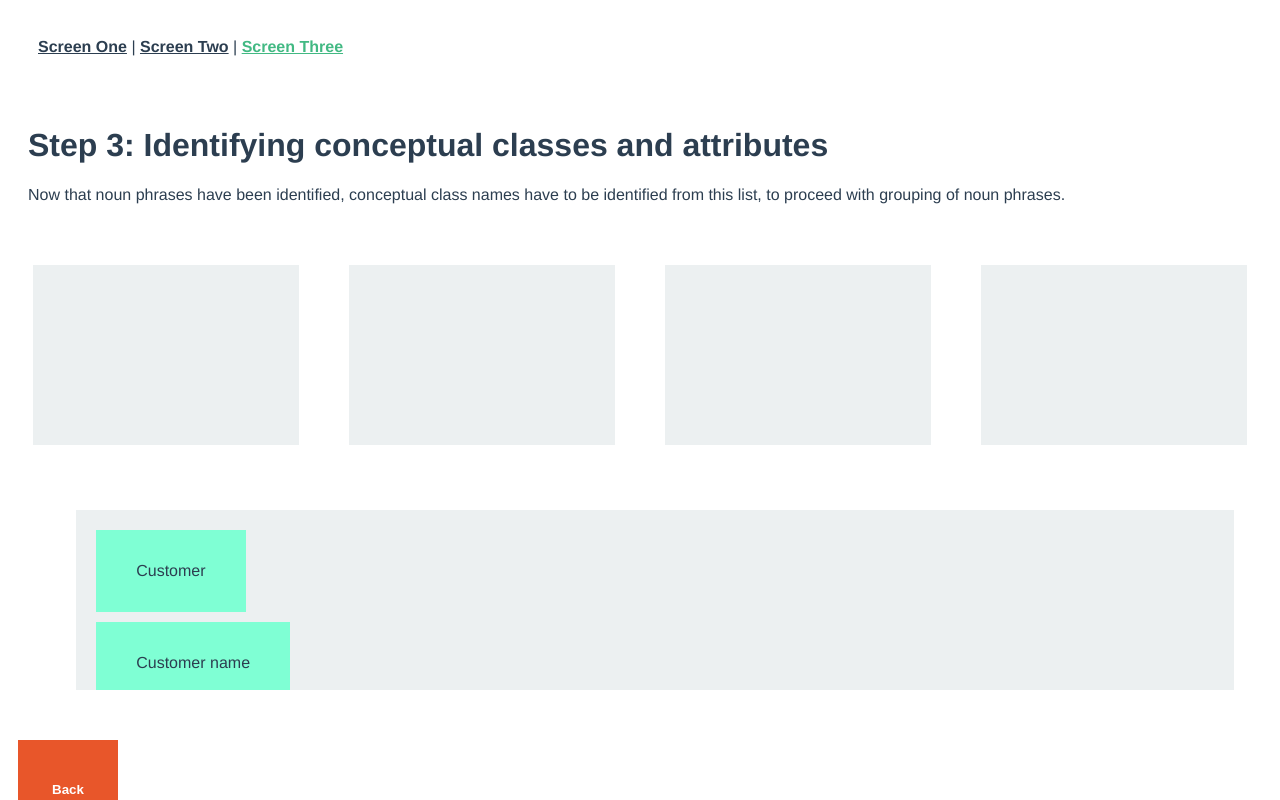
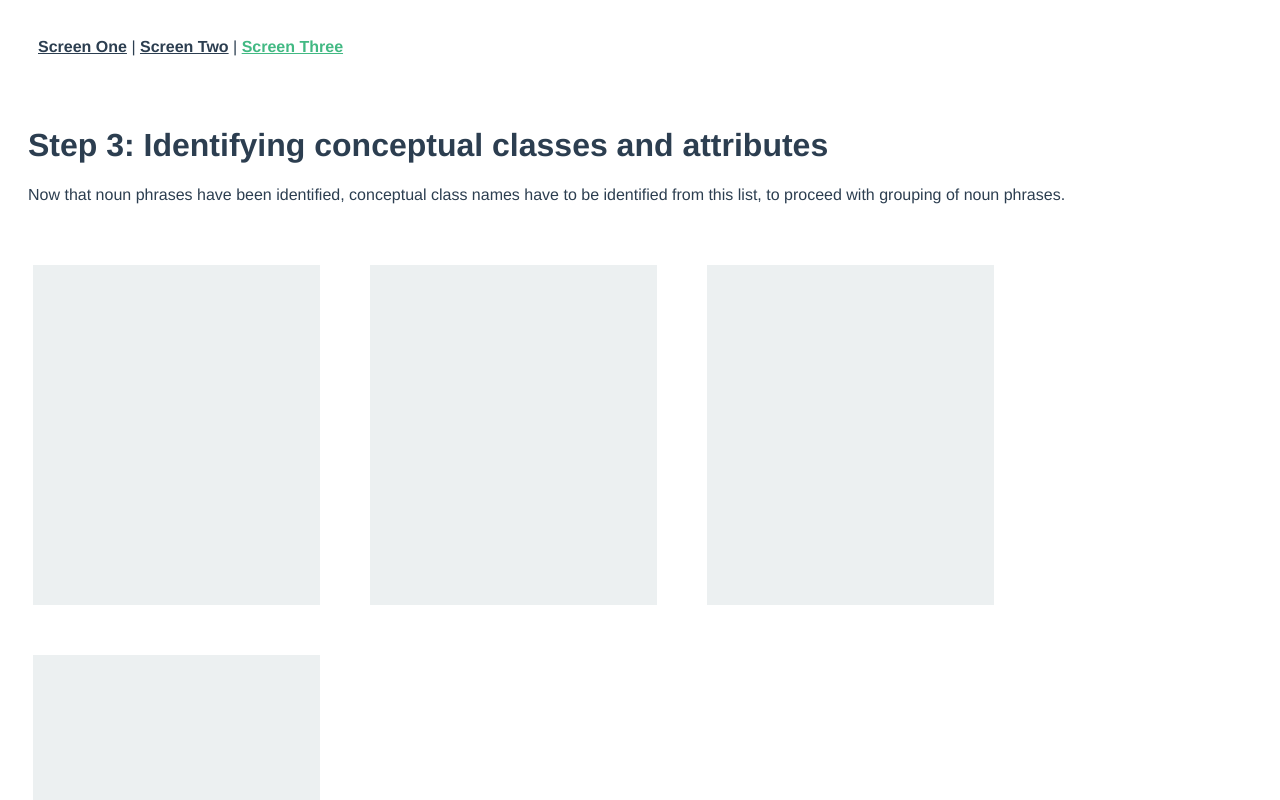
Before and after one commit to ritwik-m/VirtualLab-OOP, a Vue app in the folder exp-1/: page /screen-three in a window 1280 px wide. Shown: the top 800 px of the page. Built offline with nearby package versions, Linux system fonts and the light colour scheme.

Commit message:
fixed css - screen3

```diff
--- a/exp-1/src/views/ScreenThree.vue
+++ b/exp-1/src/views/ScreenThree.vue
@@ -50,25 +50,25 @@ export default {
       proceed with grouping of noun phrases.</p>
   </header>
   <div class="flex-horizontal">
-    <div class="drop-zone-horizontal" @drop="onDrop($event, 6)" @dragenter.prevent @dragover.prevent>
+    <div class="drop-zone" @drop="onDrop($event, 6)" @dragenter.prevent @dragover.prevent>
       <div v-for="item in getList(6)" :key="item.id" class="drag-el-horizontal" draggable="true"
         @dragstart="startDrag($event, item)">
         <p>{{ item.word }}</p>
       </div>
     </div>
-    <div class="drop-zone-horizontal" @drop="onDrop($event, 7)" @dragenter.prevent @dragover.prevent>
+    <div class="drop-zone" @drop="onDrop($event, 7)" @dragenter.prevent @dragover.prevent>
       <div v-for="item in getList(7)" :key="item.id" class="drag-el-horizontal" draggable="true"
         @dragstart="startDrag($event, item)">
         <p>{{ item.word }}</p>
       </div>
     </div>
-    <div class="drop-zone-horizontal" @drop="onDrop($event, 8)" @dragenter.prevent @dragover.prevent>
+    <div class="drop-zone" @drop="onDrop($event, 8)" @dragenter.prevent @dragover.prevent>
       <div v-for="item in getList(8)" :key="item.id" class="drag-el-horizontal" draggable="true"
         @dragstart="startDrag($event, item)">
         <p>{{ item.word }}</p>
       </div>
     </div>
-    <div class="drop-zone-horizontal" @drop="onDrop($event, 9)" @dragenter.prevent @dragover.prevent>
+    <div class="drop-zone" @drop="onDrop($event, 9)" @dragenter.prevent @dragover.prevent>
       <div v-for="item in getList(9)" :key="item.id" class="drag-el-horizontal" draggable="true"
         @dragstart="startDrag($event, item)">
         <p>{{ item.word }}</p>
@@ -77,7 +77,7 @@ export default {
   </div>
   <main class="flexbox">
 
-    <div class="drop-zone-horizontal-second" @drop="onDrop($event, 1)" @dragenter.prevent @dragover.prevent>
+    <div class="drop-zone-horizontal" @drop="onDrop($event, 1)" @dragenter.prevent @dragover.prevent>
       <div v-for="item in getList(1)" :key="item.id" class="drag-el-horizontal" draggable="true"
         @dragstart="startDrag($event, item)">
         <p>{{ item.word }}</p>
@@ -94,19 +94,26 @@ export default {
 
 <style scoped>
 .drop-zone {
-  width: 90%;
+  display: flex;
+  min-width: 30ch;
   margin: 25px;
   background-color: #ecf0f1;
-  height: 90%;
-  min-height: 30vh;
+  height: 20%;
+  min-height: 40vh;
   flex-wrap: wrap;
-  flex-direction: row;
+  flex-direction: column;
   padding: 10px;
 }
 
-.flex-horizontal {
+.drop-zone .drag-el-horizontal:first-of-type {
+  background-color: #E8562A;
+  color: white;
+}
+
+.flex-horizontal{
   display: flex;
   flex-direction: row;
+  flex-wrap: wrap;
 }
 
 .drag-el-horizontal {
@@ -116,39 +123,22 @@ export default {
   padding-bottom: 2vh;
   background-color: aquamarine;
   margin: 10px;
-  flex-direction: row;
   max-width: fit-content;
   cursor: pointer;
 }
 
 .drop-zone-horizontal {
+  display: flex;
   width: 90%;
   margin: 25px;
   background-color: #ecf0f1;
   height: 50%;
-  min-height: 20vh;
-  max-height: 20vh;
+  min-height: 25vh;
+  max-height: 35vh;
   overflow: scroll;
   flex-wrap: wrap;
   flex-direction: row;
   padding: 10px;
-}
-
-.drop-zone-horizontal-second {
-  width: 90%;
-  margin: 25px;
-  background-color: #ecf0f1;
-  height: 50%;
-  min-height: 20vh;
-  max-height: 20vh;
-  overflow: scroll;
-  flex-wrap: wrap;
-  flex-direction: row;
-  padding: 10px;
-}
-
-.drop-zone-horizontal .drag-el-horizontal:first-of-type {
-  background-color: rgb(218, 80, 80);
 }
 
 .drag-el {
```
